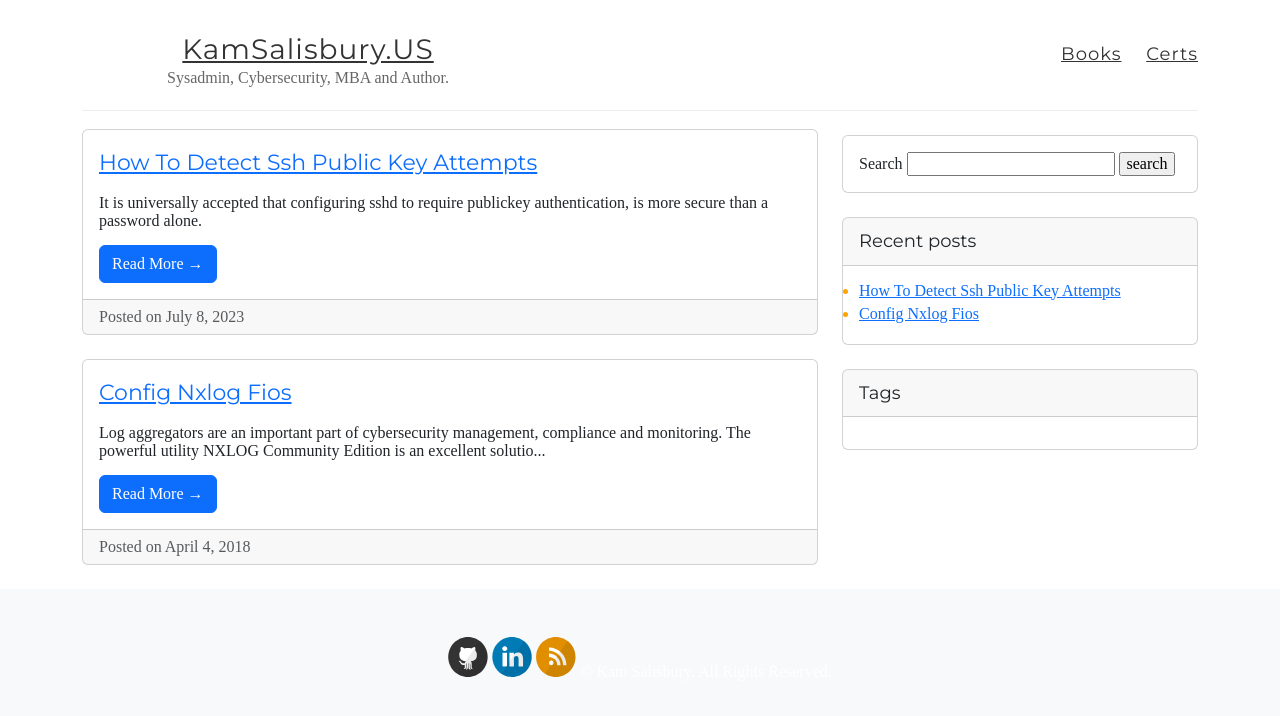
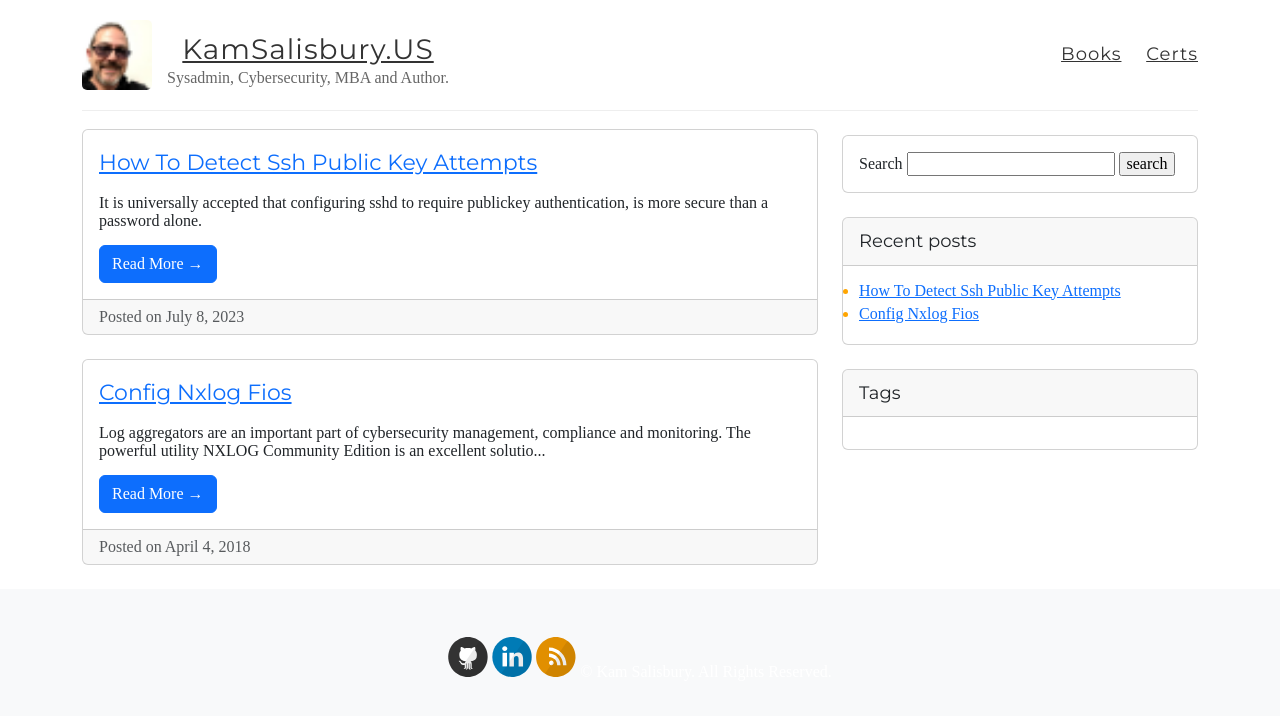
Before and after one commit to kamsalisbury/kamsalisbury.github.io, a Jekyll site: the page built from index.html, in a window 1280 px wide. Shown: the top 716 px of the page. Built offline with Jekyll 4.4.1, drawn with Linux system fonts in a browser that asks for light colours; nearby versions of some CDN libraries.

Commit message:
Update masthead

```diff
--- a/_layouts/template.html
+++ b/_layouts/template.html
@@ -17,7 +17,7 @@
         <div class="container">
             <header class="masthead clearfix">
                 <a href="{{ site.baseurl }}/" class="site-avatar">
-                    <img src="{{ site.avatar }}" />
+                    <img src="{{ site.url }}/favicon.png" />
                 </a>
 
                 <div class="site-info">
```
